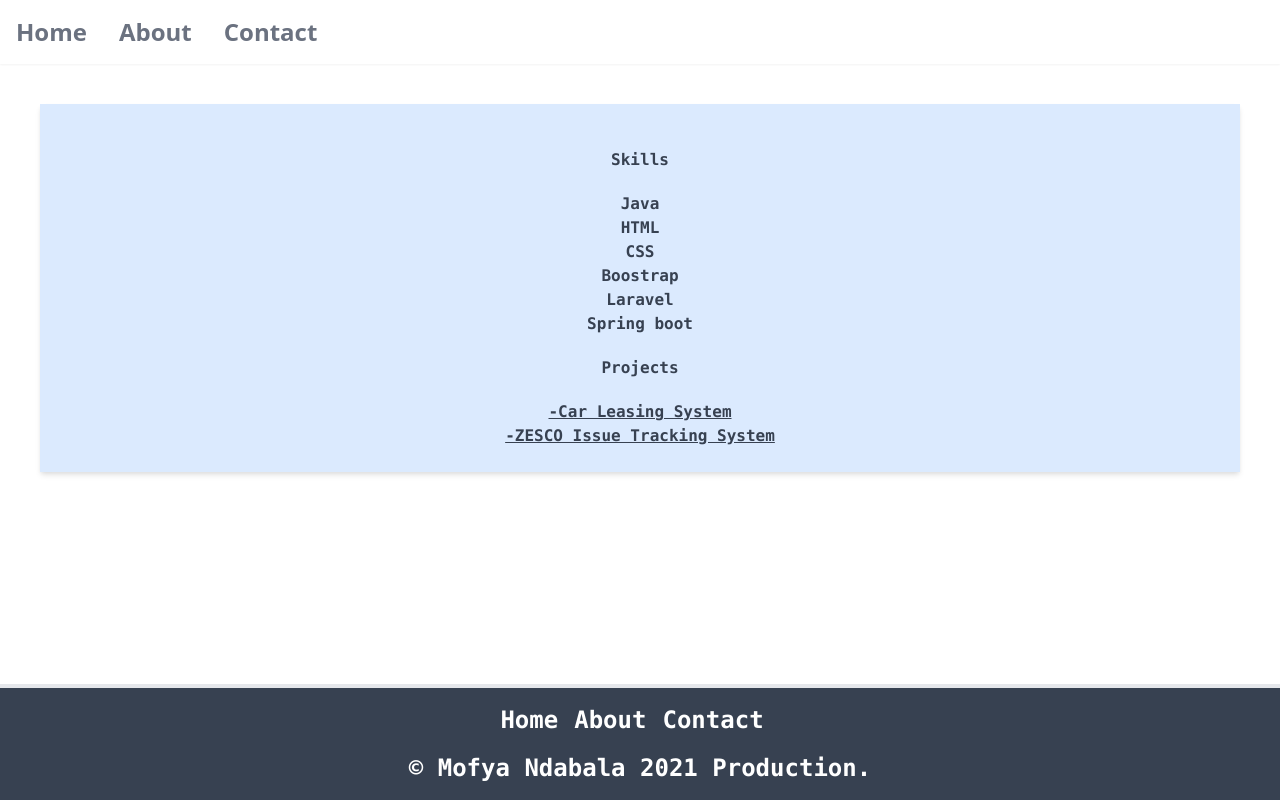
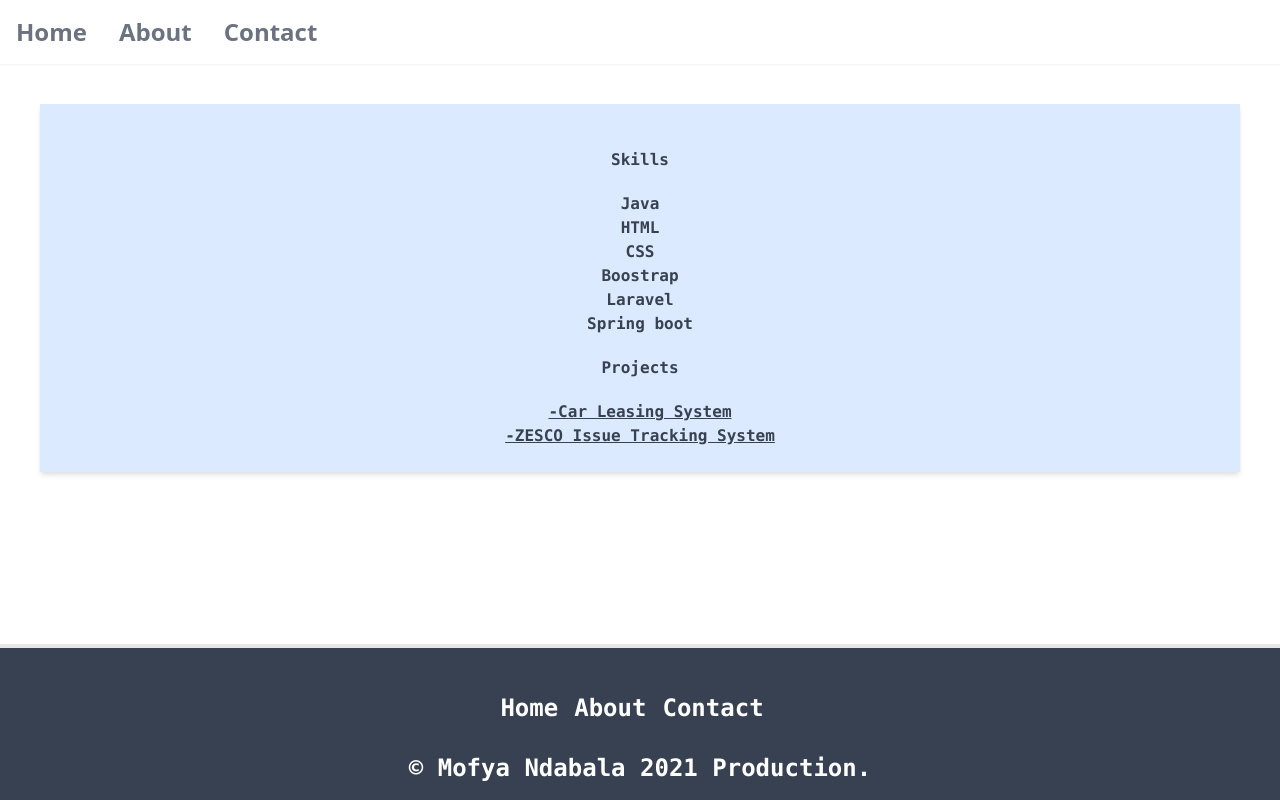
Before and after one commit to HoodLegend/porfoliowebsite, a React (Create React App) app: page /Skills in a window 1280 px wide. Built offline with nearby package versions, Linux system fonts and the light colour scheme.

Commit message:
few Changes

```diff
--- a/src/components/Footer.jsx
+++ b/src/components/Footer.jsx
@@ -24,7 +24,7 @@ function Footer () {
             lg:text-2xl sm:text-lg md:text-xl
             shadow-sm
              ">
-              <div className="mb-15 pb-4 font-bold relative">
+              <div className="my-5 py-2 font-bold relative">
                 <a className="pr-4 hover:text-gray-900" href="/" >Home</a>
                 <a className="pr-4 hover:text-gray-900" href="/About">About</a>
                 <a className="pr-4 hover:text-gray-900" href="/Contact">Contact</a>
```
